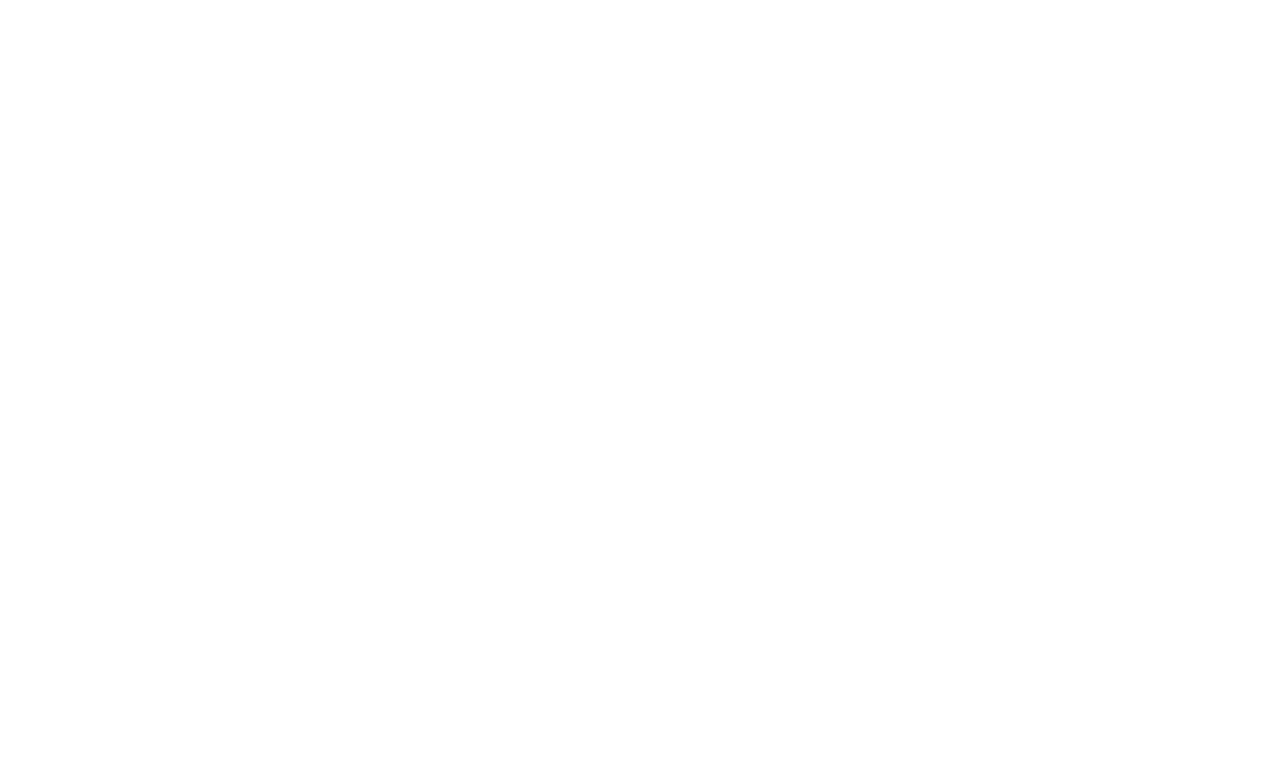
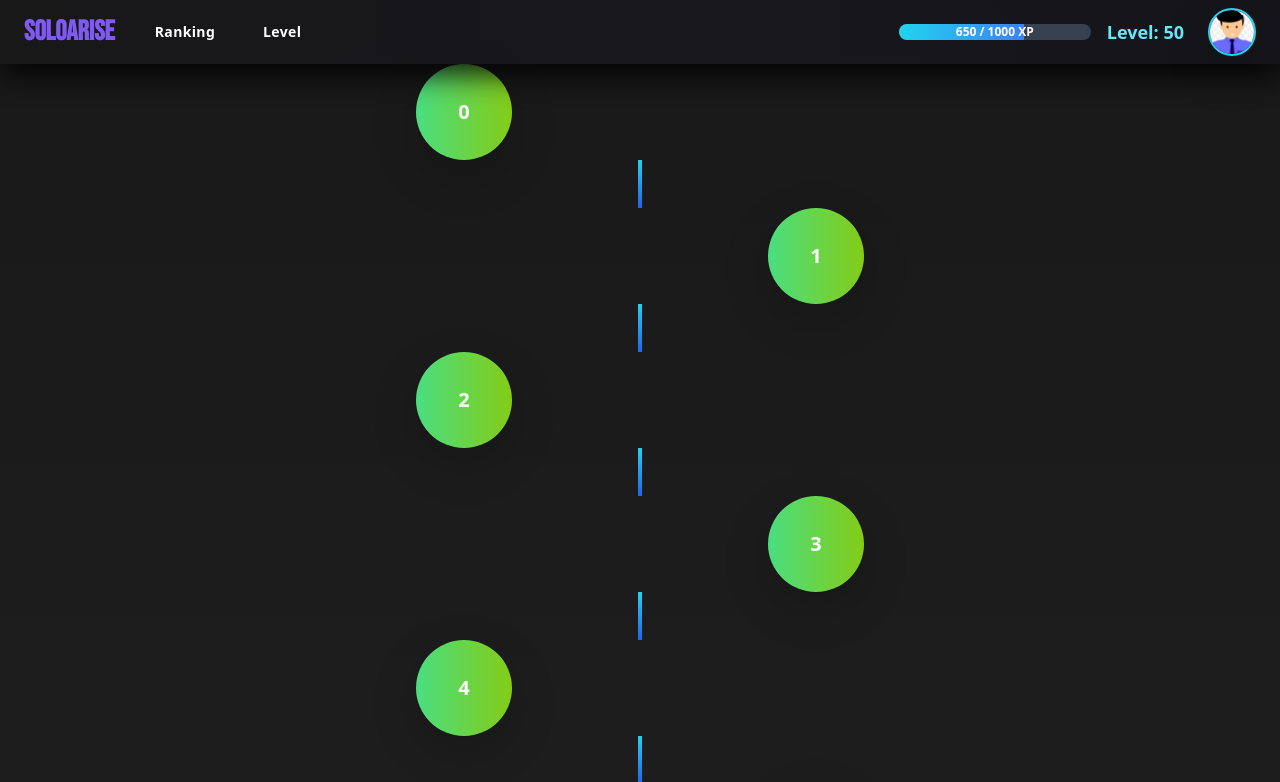
Before and after one commit to yash264/soloarise, a React (Create React App) app in the folder client/: page /hunter/ascension in a window 1280 px wide. Before the commit this address had no page. Shown: the top 782 px of the page. Built offline with nearby package versions, Linux system fonts and the light colour scheme; the HTML template or start-up script is replaced by a standard one.

Commit message:
Added: LevelTree to visualize the level structure

```diff
--- a/client/src/App.jsx
+++ b/client/src/App.jsx
@@ -3,6 +3,7 @@
 import Home from "./Pages/Home";
 import FrontPage from './Pages/FrontPage';
 import Auth from './Pages/Auth';
+import LevelTree from './Components/LevelTree';
 
 function App() {
 
@@ -13,6 +14,7 @@
         <Route path="/" element={<FrontPage />}></Route>
         <Route path="/dungeon" element={<Auth />}></Route>
         <Route path="/hunter" element={<Home />}></Route>
+        <Route path="/hunter/ascension" element={<LevelTree />}></Route>
       </Routes>
 
     </>
--- /dev/null
+++ b/client/src/Components/LevelTree.js
@@ -0,0 +1,93 @@
+import React, { useEffect, useRef } from "react";
+import "tailwindcss/tailwind.css";
+import Navbar from "./Navbar";
+
+const levels = Array.from({ length: 101 }, (_, i) => i);
+
+const getGlowColor = (level, currentLevel) => {
+    if (level === currentLevel) {
+        return "from-cyan-400 to-cyan-600 ring-cyan-300 glow-cyan"; // Intense glow for current level
+    }
+    if (level < currentLevel) {
+        return "from-green-400 to-lime-500 ring-green-300 glow-green"; // Completed levels
+    }
+    return "from-red-500 to-red-700 ring-red-300 glow-red";  // Locked levels
+};
+
+const LevelTree = ({ currentLevel = 50 }) => {
+    const levelRefs = useRef([]);
+
+    // Scroll to the current level on mount
+    useEffect(() => {
+        if (levelRefs.current[currentLevel]) {
+            levelRefs.current[currentLevel].scrollIntoView({
+                behavior: "smooth",
+                block: "center",
+            });
+        }
+    }, [currentLevel]);
+
+    return (
+        <>
+        <Navbar />
+        <div
+            className="relative flex flex-col items-center py-10 px-4"
+            style={{
+                background: "linear-gradient(to bottom, rgba(0, 0, 0, 0.9), rgba(0,0,0,0.8), rgba(0,0,255,0.6), rgba(255,0,0,0.6))", // Blue, Red, Black gradient
+            }}
+        >
+            {levels.map((level, index) => {
+                const glowColor = getGlowColor(level, currentLevel);
+
+                return (
+                    <div
+                        key={level}
+                        ref={(el) => (levelRefs.current[level] = el)} // Store references for each level
+                        className={`relative flex items-center justify-${index % 2 === 0 ? "start" : "end"} w-full max-w-md my-6`}
+                    >
+                        {/* Connecting line */}
+                        {index !== levels.length - 1 && (
+                            <div
+                                className="absolute top-full left-1/2 h-12 w-1 bg-gradient-to-b from-cyan-400 to-blue-600"
+                                style={{ transform: "translateX(-50%)" }}
+                            ></div>
+                        )}
+
+                        <div
+                            className={`relative z-10 flex items-center justify-center w-24 h-24 rounded-full bg-gradient-to-r ${glowColor} text-white text-xl font-bold shadow-lg ring-2 animate-glow-${level}`}
+                        >
+                            {level}
+                        </div>
+                    </div>
+                );
+            })}
+
+            <style>{`
+        @keyframes glow-cyan {
+          0% { box-shadow: 0 0 20px rgba(0,255,255,0.5); }
+          50% { box-shadow: 0 0 30px rgba(0,255,255,1), 0 0 40px rgba(0,255,255,0.8); }
+          100% { box-shadow: 0 0 20px rgba(0,255,255,0.5); }
+        }
+
+        @keyframes glow-green {
+          0% { box-shadow: 0 0 10px rgba(0,255,0,0.2); }
+          50% { box-shadow: 0 0 20px rgba(0,255,0,0.8), 0 0 30px rgba(128,255,0,0.6); }
+          100% { box-shadow: 0 0 10px rgba(0,255,0,0.2); }
+        }
+
+        @keyframes glow-gray {
+          0% { box-shadow: 0 0 5px rgba(255,255,255,0.1); }
+          50% { box-shadow: 0 0 5px rgba(255,255,255,0.3); }
+          100% { box-shadow: 0 0 5px rgba(255,255,255,0.1); }
+        }
+
+        .glow-cyan { animation: glow-cyan 2s infinite; }
+        .glow-green { animation: glow-green 2s infinite; }
+        .glow-gray { animation: glow-gray 2s infinite; }
+      `}</style>
+        </div>
+        </>
+    );
+};
+
+export default LevelTree;
--- a/client/src/Components/Navbar.js
+++ b/client/src/Components/Navbar.js
@@ -1,13 +1,14 @@
 import { useState } from "react";
 import fitness from "../Assets/fitness.png";
 import avatar from "../Assets/avatar.png";
+import { Link } from "react-router-dom";
 
 function Navbar() {
     const [isMenuOpen, setIsMenuOpen] = useState(false);
 
     return (
         <>
-            <header className="bg-gradient-to-r from-[#10101724] via-[#14142166] to-[#0f0f1a65] sticky top-0 w-full z-50 shadow-[0_10px_30px_rgba(0,0,0,0.9)]">
+            <header className="bg-gradient-to-r from-[#10101724] via-[#14142166] to-[#0f0f1a65] sticky top-0 w-full z-50 shadow-[0_10px_30px_rgba(0,0,0,0.9)]" style={{position:"absolute"}}>
                 <div className="mx-auto flex h-16 max-w-screen-xl items-center gap-8 px-4 sm:px-6 lg:px-8">
                     <a className="block" href="#">
                         <a href="#" className="logo-text">SoloArise</a>
@@ -15,14 +16,14 @@
 
                     <div className="flex flex-1 items-center justify-end md:justify-between">
                         <nav aria-label="Global" className="hidden md:block">
-                            {/* <ul className="flex items-center gap-8 text-sm font-semibold tracking-wide">
+                            <ul className="flex items-center gap-8 text-sm font-semibold tracking-wide">
                                 <li>
-                                    <a className="text-white transition duration-300 hover:text-cyan-400 hover:shadow-[0_0_12px_#22d3ee] hover:scale-105 p-2" href="#">Ranking</a>
+                                    <Link to="/" className="text-white transition duration-300 hover:text-cyan-400 hover:shadow-[0_0_12px_#22d3ee] hover:scale-105 p-2" href="#">Ranking</Link>
                                 </li>
                                 <li>
-                                    <a className="text-white transition duration-300 hover:text-cyan-400 hover:shadow-[0_0_12px_#22d3ee] hover:scale-105 p-2" href="#">Profile</a>
+                                    <Link to="/hunter/ascension" className="text-white transition duration-300 hover:text-cyan-400 hover:shadow-[0_0_12px_#22d3ee] hover:scale-105 p-2" href="#">Level</Link>
                                 </li>
-                            </ul> */}
+                            </ul>
                         </nav>
 
                         <div className="flex items-center gap-4">
@@ -41,7 +42,7 @@
                                 </div>
                                 {/* Level Display */}
                                 <div className="text-cyan-300 font-bold text-lg">
-                                    Level: 5
+                                    Level: 50
                                 </div>
 
                             </div>
--- a/client/src/Components/Section.js
+++ b/client/src/Components/Section.js
@@ -6,7 +6,7 @@
     return (
         <>
             <section className=" min-h-screen py-10">
-                <div className="mx-auto max-w-screen-xl px-4 sm:px-6 lg:px-8">
+                <div className="mx-auto max-w-screen-xl px-4 sm:px-6 lg:px-8 mt-10">
                     <div className="grid grid-cols-1 gap-6 md:grid-cols-3 md:items-start">
                         {/* <div className="bg-[#1a1a2e] rounded-xl shadow-lg shadow-cyan-500/10 p-4">
                             <Sidebar />
```
